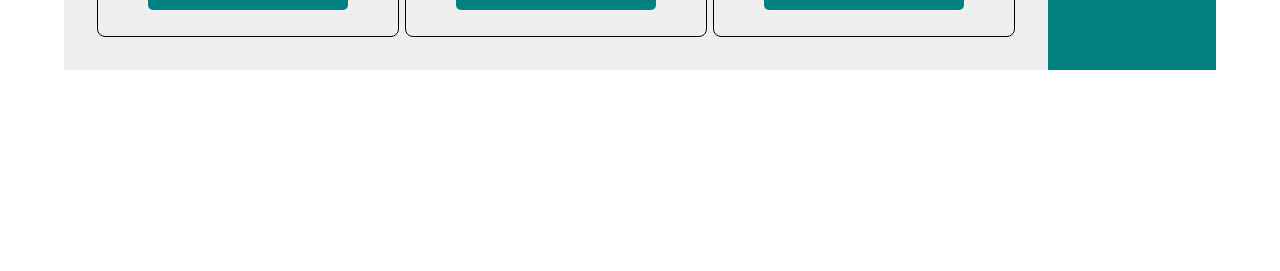
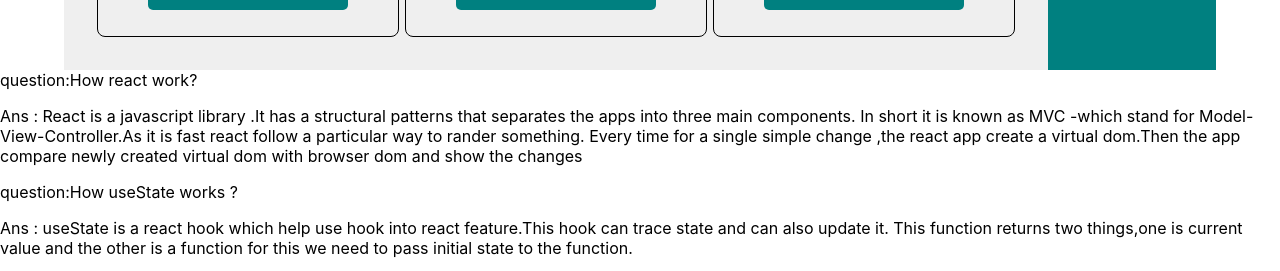
Before and after one commit to mat557/Assignment-8, a React (Create React App) app: page / in a window 1280 px wide. Shown: the part 1418-1689 px from the top of the page. Before the commit the page ends 1488 px from the top, so only its background shows below. Built offline with nearby package versions, Linux system fonts and the light colour scheme.

Commit message:
answered question

```diff
--- a/src/App.js
+++ b/src/App.js
@@ -6,6 +6,19 @@
     <div className="App">
       <Title></Title>
       <Store></Store>
+      <div>
+      question:How react work?
+        <p>Ans : React is a javascript library .It has a structural patterns that separates the apps into three main components.
+        In short it is known as MVC -which stand for Model-View-Controller.As it is fast react follow a particular way to rander something.
+        Every time for a single simple change ,the react app create a virtual dom.Then the app compare newly created virtual dom with browser
+        dom and show the changes</p>
+
+      question:How useState works ?
+        <p>Ans : useState is a react hook which help use hook into react feature.This hook can trace state and can also update it.
+        This function returns two things,one is current value and the other is a function for this we need to pass initial state
+        to the function.
+        </p>
+      </div>
     </div>
   );
 }
--- a/src/component/Store/Store.css
+++ b/src/component/Store/Store.css
@@ -30,5 +30,3 @@
         grid-template-columns: none;
     }
 }
-
-/* repeat(1,1fr) */
--- a/src/component/Title/Title.css
+++ b/src/component/Title/Title.css
@@ -1,3 +1,10 @@
 .title{
     text-align: center;
 }
+
+
+@media screen and (max-width:414px){
+    .title h1{
+        font-size: 15px;
+    }
+}
```
